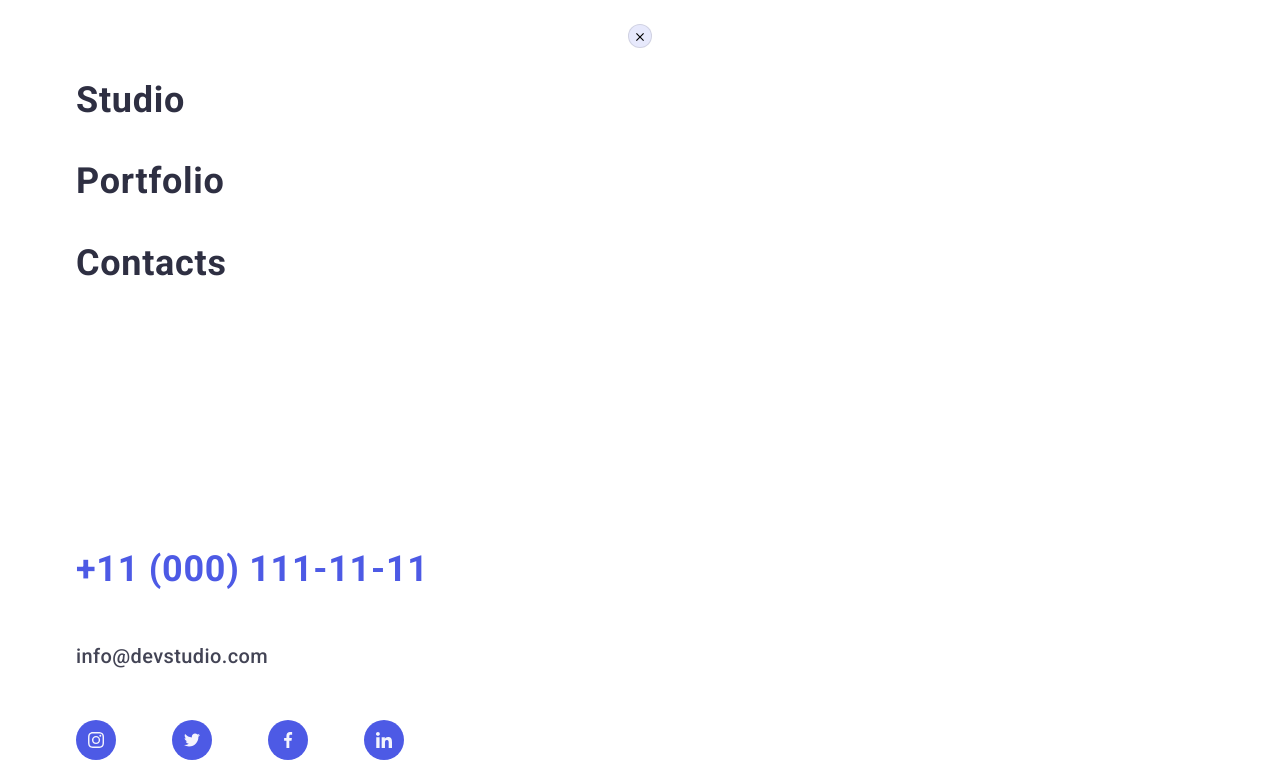
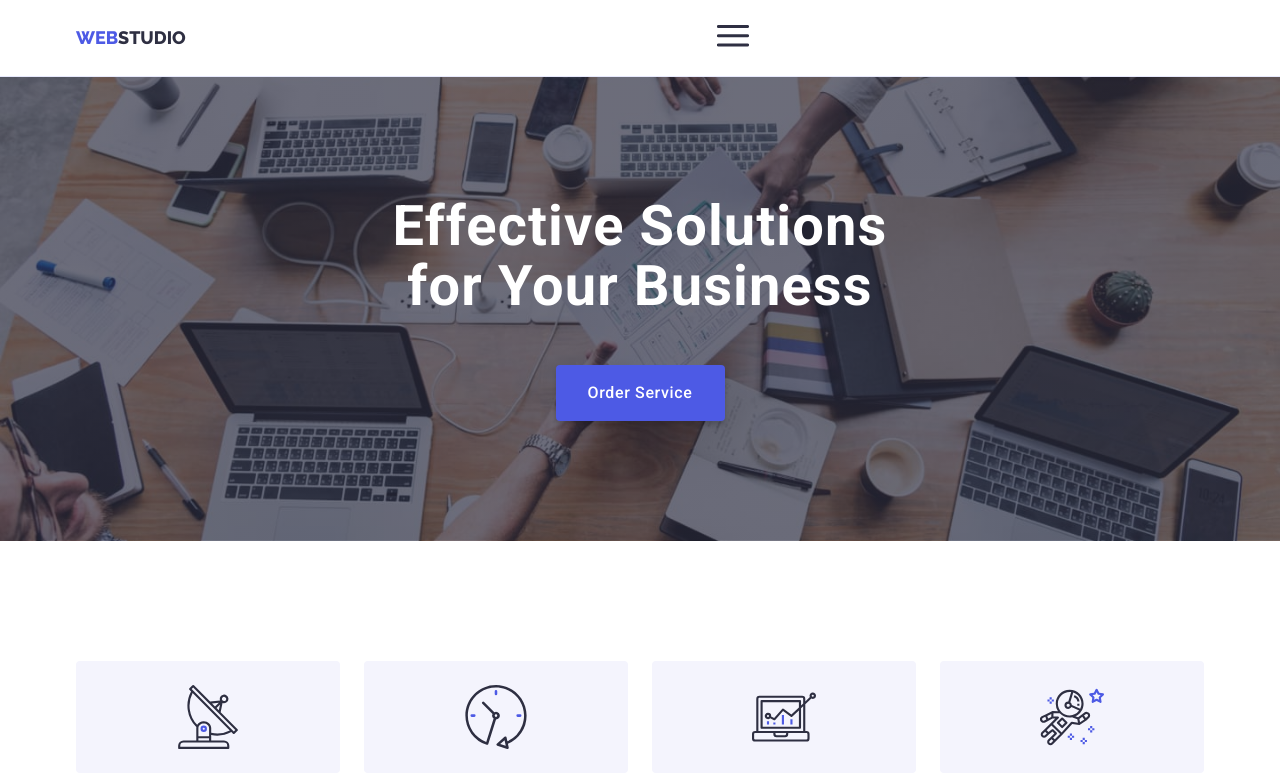
Before and after one commit to Oleksii-Melnyk-1993/goit-markup-hw-07, a plain HTML site: page index.html in a window 1280 px wide. Shown: the top 778 px of the page. Drawn offline with nearby package versions, Linux system fonts and the light colour scheme.

Commit message:
not working js

```diff
--- a/css/styles.css
+++ b/css/styles.css
@@ -156,8 +156,11 @@ body {
   padding-bottom: 188px;
 }
 .menu-open {
+  border: none;
+  background-color: #ffffff;
 }
 .open-menu-icon {
+  stroke: var(--primary-color);
 }
 .mob-menu-container {
   padding-left: 40px;
@@ -172,6 +175,11 @@ body {
   background-color: white;
   padding-top: 24px;
   padding-bottom: 40px;
+  transform: translateX(100%);
+  transition: transform var(--hover-transition);
+}
+.menu-container.is-open {
+  transform: translateX(0);
 }
 
 .menu-close {
--- a/index.html
+++ b/index.html
@@ -49,20 +49,16 @@
             </li>
           </ul>
         </address>
-        <button type="button" class="menu-open">
-          <svg class="open-menu-icon" width="32"
-              height="22">
-            <use
-              href="./images/icons.svg#icon-menu-hamburger"
-
-            ></use>
+        <button type="button" class="menu-open" js-open-menu>
+          <svg class="open-menu-icon" width="32" height="22">
+            <use href="./images/icons.svg#icon-menu-hamburger"></use>
           </svg>
         </button>
       </div>
-      <div class="mob-menu">
+      <div class="mob-menu" js-menu-container>
         <div class="mob-menu-container container">
           <div>
-            <button type="button" class="menu-close">
+            <button type="button" class="menu-close js-close-menu">
               <svg class="close-modal-icon" width="8" height="8">
                 <use href="./images/icons.svg#icon-close-black-18dp-2-1"></use>
               </svg>
@@ -75,7 +71,9 @@
                 <li class="mob-menu-item">
                   <a class="mob-item" href="./portfolio.html">Portfolio</a>
                 </li>
-                <li class="mob-menu-item"><a class="mob-item" href="">Contacts</a></li>
+                <li class="mob-menu-item">
+                  <a class="mob-item" href="">Contacts</a>
+                </li>
               </ul>
             </nav>
           </div>
@@ -88,11 +86,14 @@
                   >
                 </li>
                 <li class="mob-menu-email">
-                  <a href="mailto:info@devstudio.com" class="mob-menu-email-link"
+                  <a
+                    href="mailto:info@devstudio.com"
+                    class="mob-menu-email-link"
                     >info@devstudio.com</a
                   >
                 </li>
               </ul>
+            </address>
             <ul class="mob-menu-soc-list">
               <li class="mob-menu-soc-item">
                 <a href="" class="mob-menu-soc-link">
@@ -566,5 +567,6 @@
       </div>
     </div>
     <script src="./js/modal.js"></script>
+    <script defer src="js/mobile-menu.js"></script>
   </body>
 </html>
```
Lines whose indentation alone changed are shown as unchanged.
